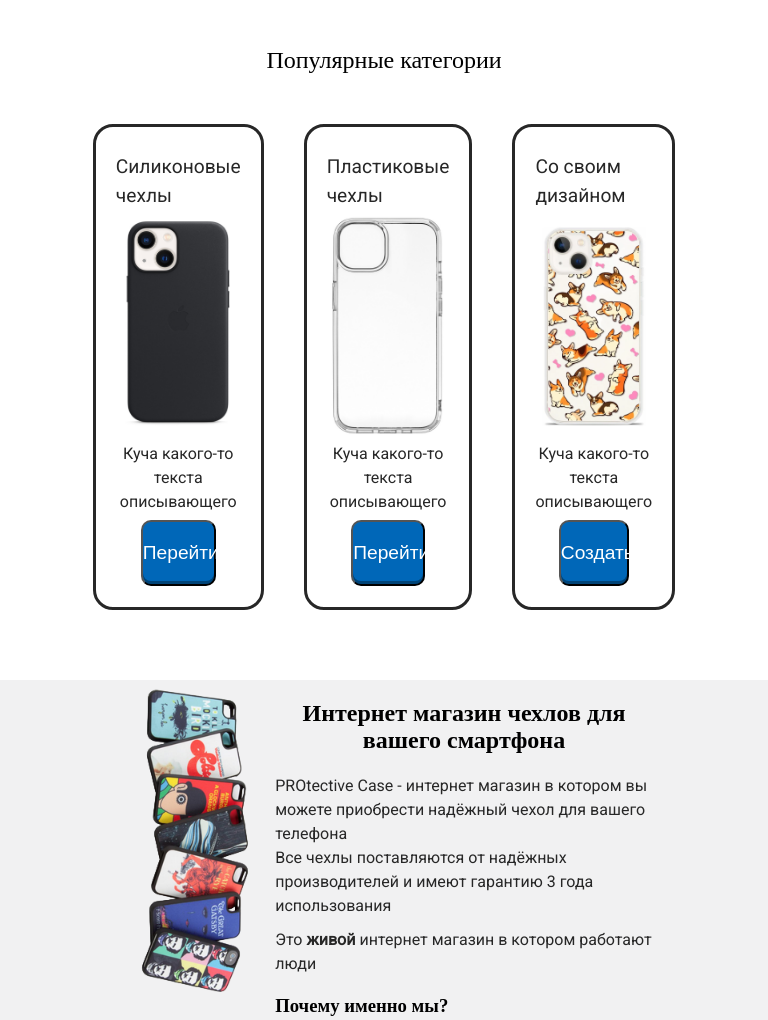
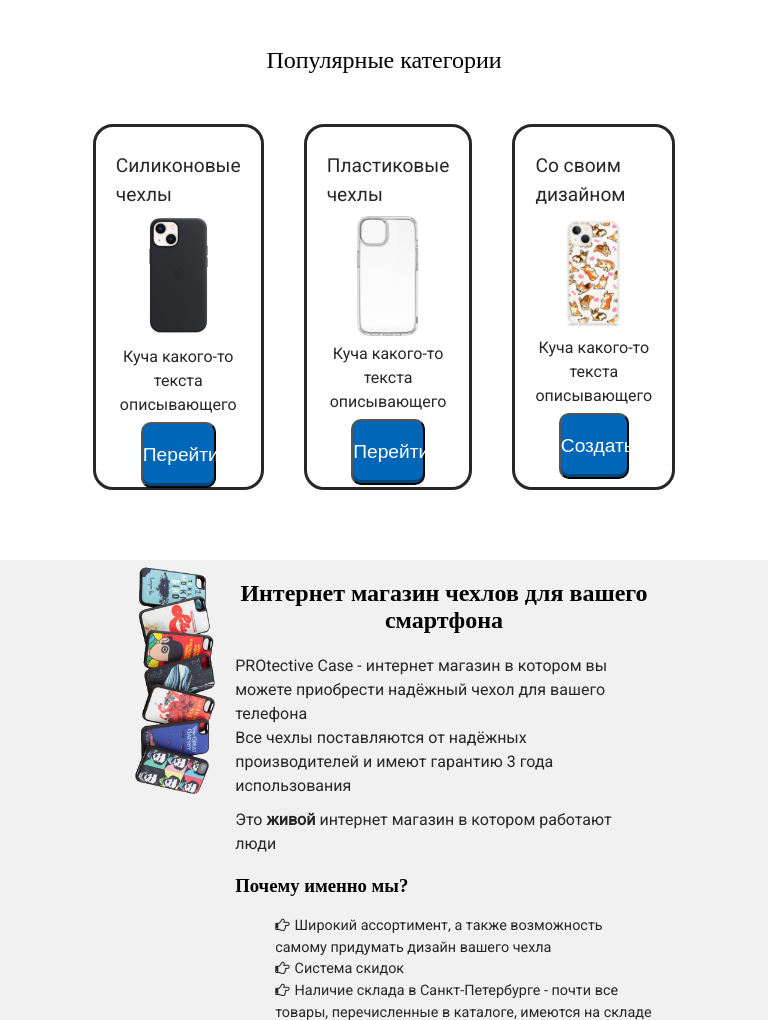
Before and after one commit to Ser-Iojik/ifmo-web, a plain HTML site: page Lab-3/index.html in a window 768 px wide. Shown: the part 283-1303 px from the top of the page. Drawn offline with Linux system fonts and the light colour scheme; a script that the page names is missing.

Commit message:
Lab-3 fix

```diff
--- a/Lab-3/css/outlines.css
+++ b/Lab-3/css/outlines.css
@@ -218,7 +218,7 @@ li {
 }
 
 .main-about-us-container img {
-    max-height: 40vh;
+    max-height: 30vh;
     object-fit: cover;
 }
 
@@ -309,12 +309,12 @@ li {
 
     .main-product-container {
         width: 100%;
-        height: 55vh;
+        height: 40vh;
     }
 
     .main-catalog-container {
         width: 100%;
-        height: 55vh;
+        height: 40vh;
     }
 
     .main-product-container-2 {
```
